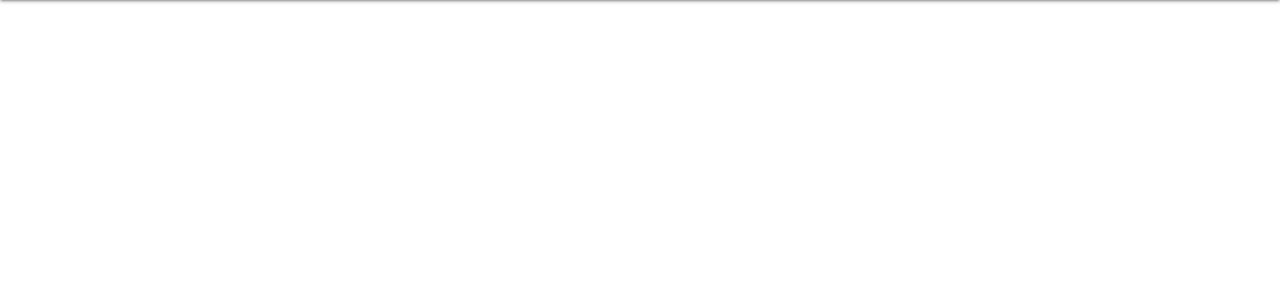
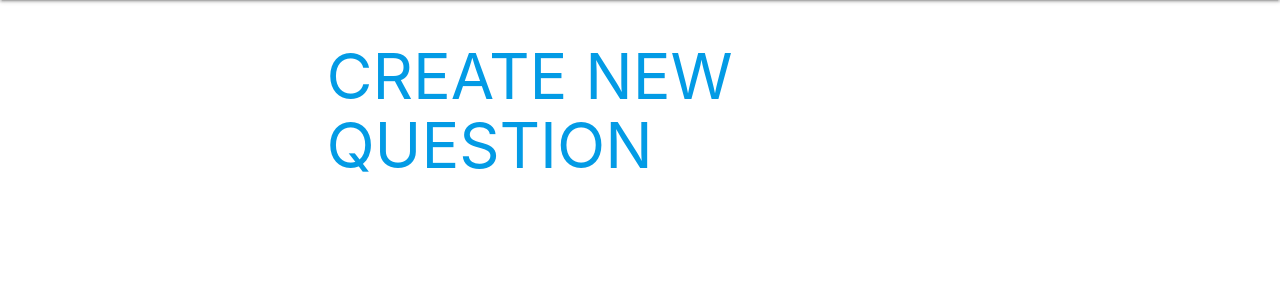
Before and after one commit to jammaligad/maligadproj1, a Django app: page /polls/ in a window 1280 px wide. Shown: the part 64-364 px from the top of the page. Run offline with Django 3.2, Linux system fonts and the light colour scheme; data that the repository does not hold is empty.

Commit message:
act01_createQuestion

```diff
--- a/polls/models.py
+++ b/polls/models.py
@@ -12,4 +12,4 @@ class Question(models.Model):
 class Choice(models.Model):
     question = models.ForeignKey(Question, on_delete=models.CASCADE, related_name='choices') # connect to the class, models.CASCADE
     choice_text = models.CharField(max_length=200)
-    votes = models.IntegerField(default=0) # default is an optional parameter
+    votes = models.IntegerField(default=0)
--- a/polls/templates/index.html
+++ b/polls/templates/index.html
@@ -11,4 +11,7 @@
         </li>
     {% endfor %}
     </ol>
+    <div class="container">
+        <h1><a href="{% url 'polls:create' %}">CREATE NEW QUESTION</a></h2>
+    </div>
 {% endblock %}
--- a/polls/urls.py
+++ b/polls/urls.py
@@ -6,5 +6,6 @@ urlpatterns = [
     path('', views.index, name='index'),
     path('help/', views.help, name='help'),
     path('<int:question_id>/', views.detail, name='detail'),
-    path('<int:question_id>/update', views.update, name='update')
+    path('<int:question_id>/update', views.update, name='update'),
+    path('create/', views.create, name='create'),
 ]
--- a/polls/views.py
+++ b/polls/views.py
@@ -2,6 +2,7 @@ from django.shortcuts import render, redirect
 from django.http import HttpResponse
 from .models import Question
 from .forms import QuestionModelForm
+from datetime import datetime
 
 def index(request):
     context = {}
@@ -10,7 +11,7 @@ def index(request):
     return render(request, 'index.html', context)
 
 def help(request):
-    return render(request, 'This is the help page.')
+    return HttpResponse(request, 'This is the help page.')
 
 def detail(request, question_id):
     context = {}
@@ -32,3 +33,18 @@ def update(request, question_id):
     else:
         context['form'] = QuestionModelForm(instance=question)
     return render(request, 'update.html', context)
+
+def create(request):
+    context = {}
+    form = QuestionModelForm(request.POST)
+
+    if request.method == 'POST':
+        if form.is_valid():
+            form.save()
+            return redirect('polls:index')
+        else:
+            context['form'] = form
+            return render(request, 'create.html', context)
+    else:
+        context['form'] = QuestionModelForm(initial={'pub_date': datetime.now()})
+        return render(request, 'create.html', context)
```
Also changed, not shown: polls/templates/create.html (added, +11 -0 lines).
